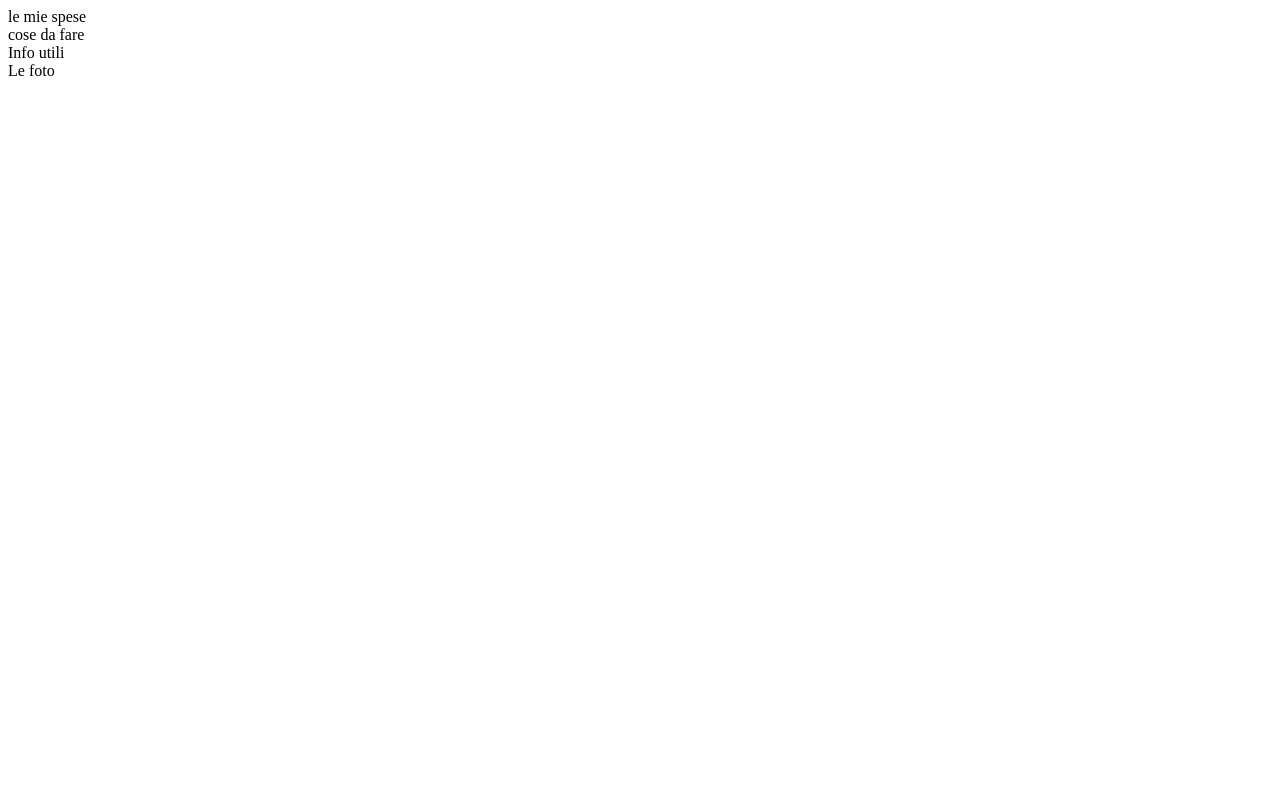
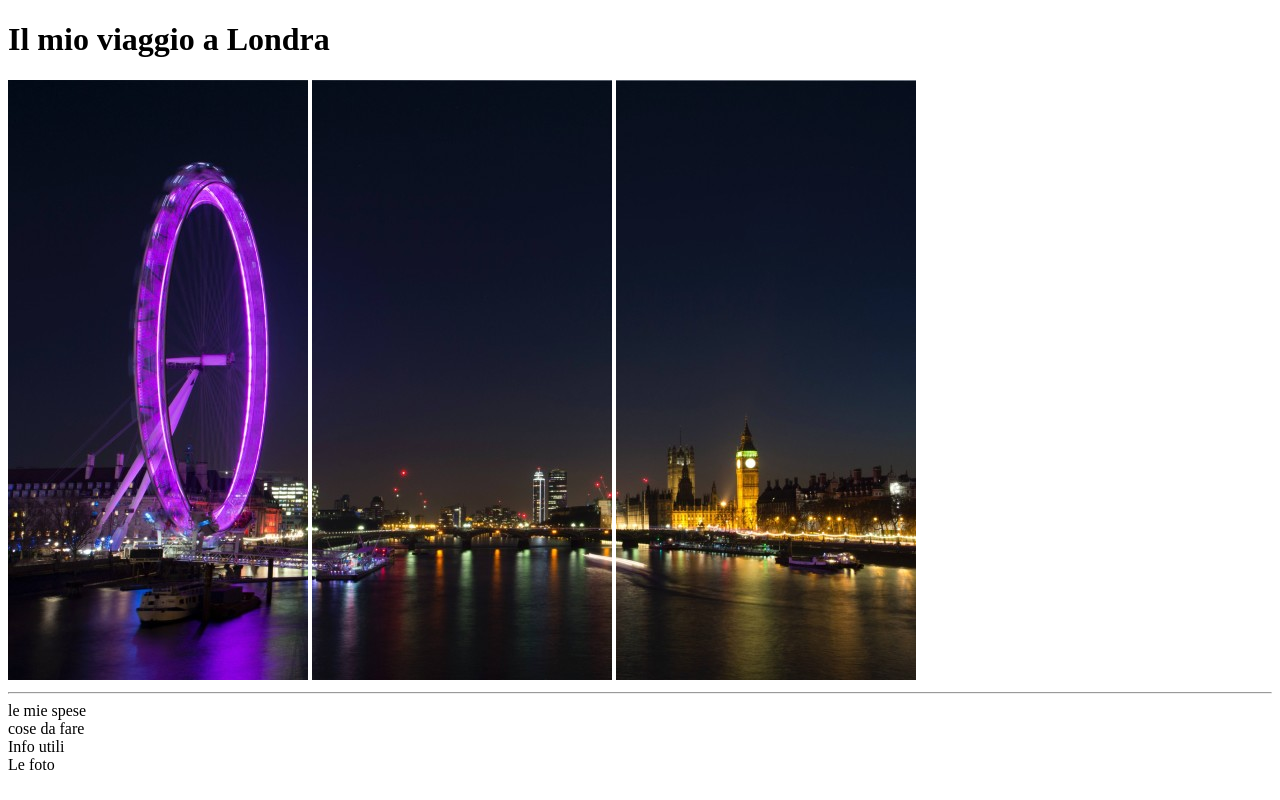
Before and after one commit to DanieleCascio-dev/html-london-trip, a plain HTML site: page index.html in a window 1280 px wide. Drawn offline with Linux system fonts and the light colour scheme.

Commit message:
add: header_title, header_imges, header_hr

```diff
--- a/index.html
+++ b/index.html
@@ -7,7 +7,23 @@
   </head>
   <body>
     <!-- Header -->
-    <header></header>
+    <header>
+      <h1>Il mio viaggio a Londra</h1>
+      <img
+        src="img/pexels-bill-emrich-230794-0.jpg"
+        alt="Ruota panoramica a Londra di notte"
+      />
+      <img
+        src="img/pexels-bill-emrich-230794-1.jpg"
+        alt="Fiume a Londra di notte"
+      />
+      <img
+        src="img/pexels-bill-emrich-230794-2.jpg"
+        alt="Big Ben a Londra di notte"
+      />
+
+      <hr />
+    </header>
     <!-- /Header -->
 
     <!-- Main -->
```
